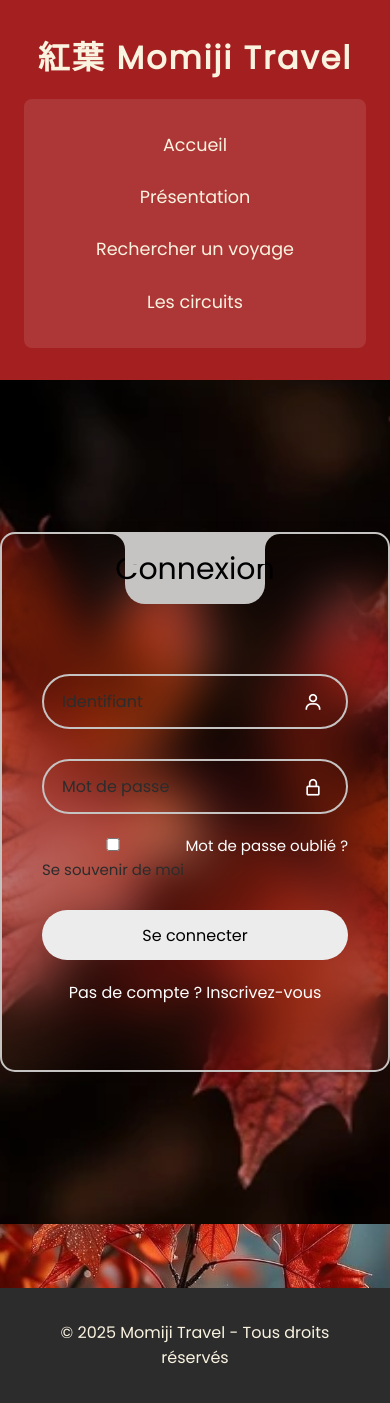
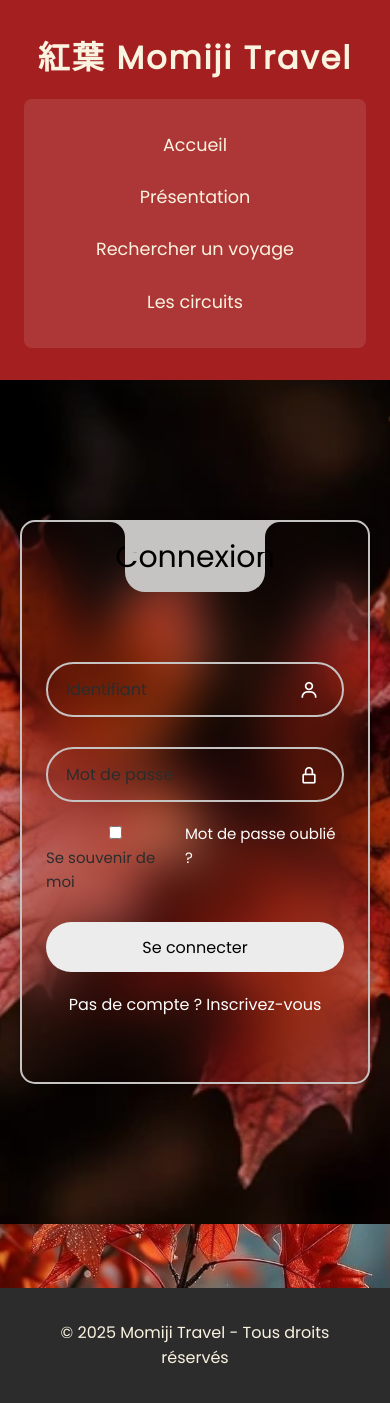
Before and after one commit to hamshij05/CY_Click-journeY_NJS, a PHP site: page /login_form.html in a window 390 px wide. Run offline with PHP 8.4, Linux system fonts and the light colour scheme.

Commit message:
styles.css

```diff
--- a/MomijiTravel_Phase1/assets/css/styles.css
+++ b/MomijiTravel_Phase1/assets/css/styles.css
@@ -411,7 +411,6 @@ a:hover {
 
 .login_box {
   position: relative;
-  padding: 7.5em 1.5em 4em 1.5em;
   width: 450px;
   backdrop-filter: blur(25px);
   border: 2px solid var(--primary-color);
@@ -601,7 +600,13 @@ a:hover {
 .register a {
   font-weight: 500;
 }
-
+@media only screen and (max-width: 564px) {
+    .wrap{
+        padding: 20px;
+    }
+    .login_box{
+        padding: 7.5em 1.5em 4em 1.5em;
+    }
 
 /* Accessibility */
 :focus {
```
